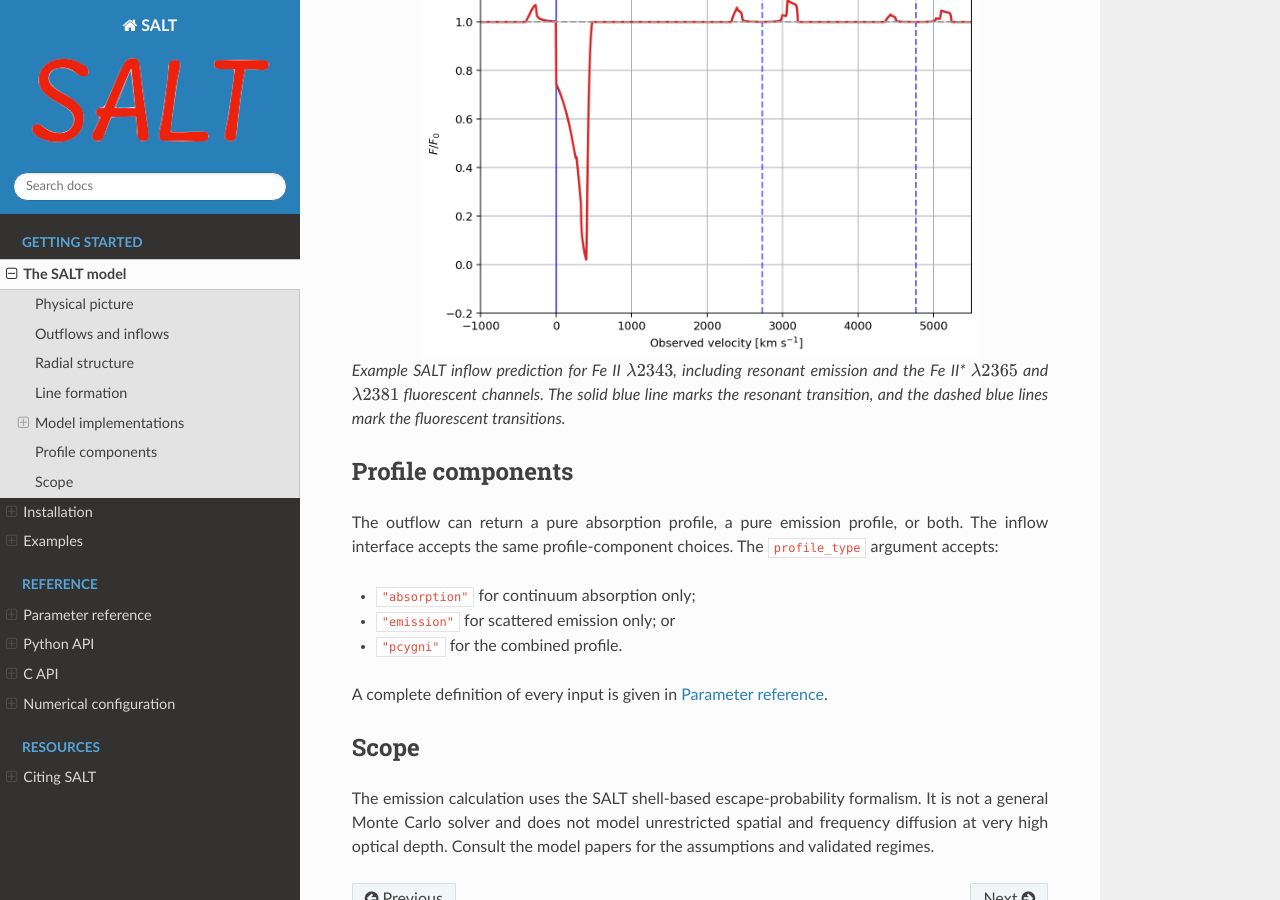
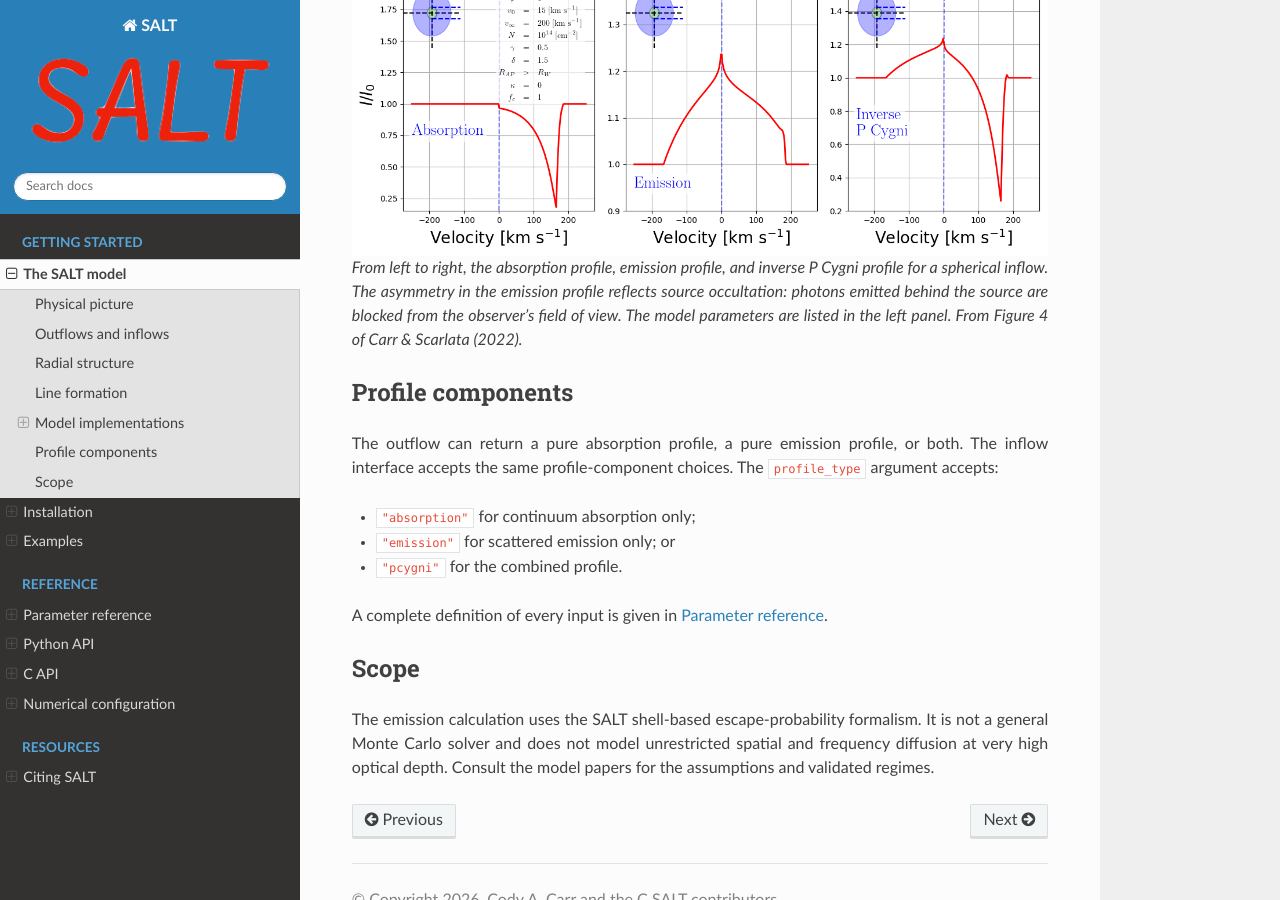
Before and after one commit to CodyCarr/SALT, a Sphinx documentation site: the page built from docs/source/models.rst, in a window 1280 px wide and 900 px high, scrolled down 3468 px. Built offline with Sphinx 7.4.7 and the Read the Docs theme 3.1.0, drawn with Linux system fonts in a browser that asks for light colours.

Commit message:
Use published inflow profile figure

```diff
--- a/docs/source/models.rst
+++ b/docs/source/models.rst
@@ -146,16 +146,16 @@ supports dust, finite apertures, source occultation, and resonant or
 fluorescent emission. Future work to add turbulent and thermal line broadening
 to the inflowing model is being considered, but a timeline has not been set.
 
-.. figure:: _static/images/inflow_profile.png
-   :width: 80%
+.. figure:: _static/images/inflow_profiles_carr_scarlata_2022.png
+   :width: 100%
    :align: center
-   :alt: Example Fe II inflow line profile calculated with SALT
+   :alt: Absorption, emission, and inverse P Cygni profiles for a spherical inflow
 
-   Example SALT inflow prediction for Fe II :math:`\lambda2343`, including
-   resonant emission and the Fe II* :math:`\lambda2365` and
-   :math:`\lambda2381` fluorescent channels. The solid blue line marks the
-   resonant transition, and the dashed blue lines mark the fluorescent
-   transitions.
+   From left to right, the absorption profile, emission profile, and inverse
+   P Cygni profile for a spherical inflow. The asymmetry in the emission
+   profile reflects source occultation: photons emitted behind the source are
+   blocked from the observer's field of view. The model parameters are listed
+   in the left panel. From Figure 4 of Carr & Scarlata (2022).
 
 Profile components
 ------------------
```
Also changed, not shown: docs/source/_static/images/inflow_profile.png (deleted), docs/source/_static/images/inflow_profiles_carr_scarlata_2022.png (added).
